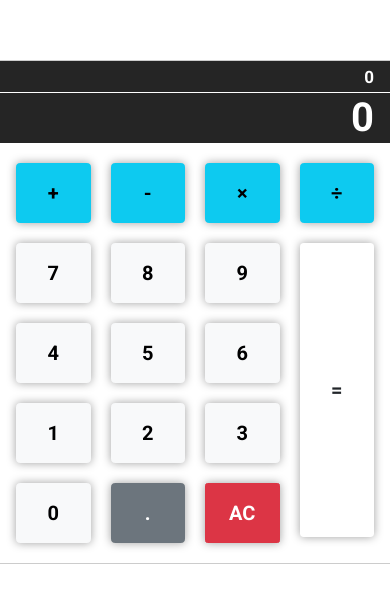
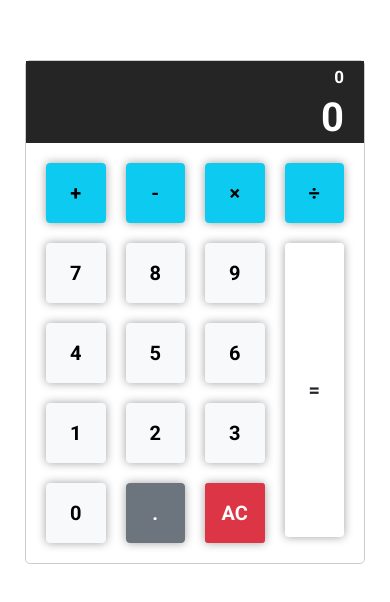
Before and after one commit to MadCoder911/Calculator, a plain HTML site: page index.html in a window 390 px wide. Shown: the part 110-712 px from the top of the page. Drawn offline with Linux system fonts and the light colour scheme.

Commit message:
fixed mobile view

```diff
--- a/style/style.css
+++ b/style/style.css
@@ -66,6 +66,11 @@ button {
   padding-right: 20px;
   padding-left: 10px;
   font-size: 1.7rem;
-  font-weight: lighter;
+  font-weight: lighter;`
   border-bottom: 1px solid white;
 }
+@media (max-width: 450px) {
+  .card {
+    width: 340px;
+  }
+}
```
